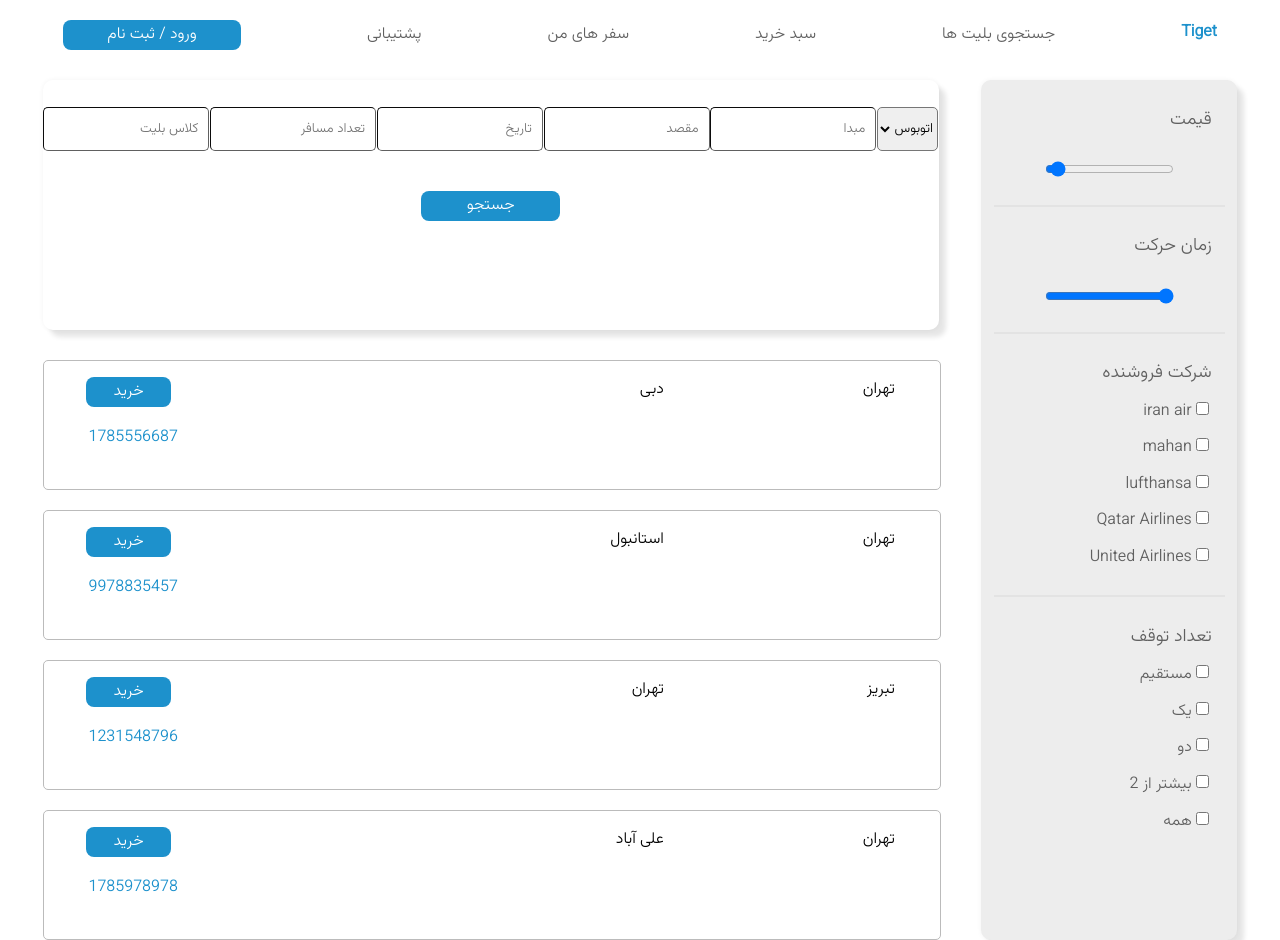
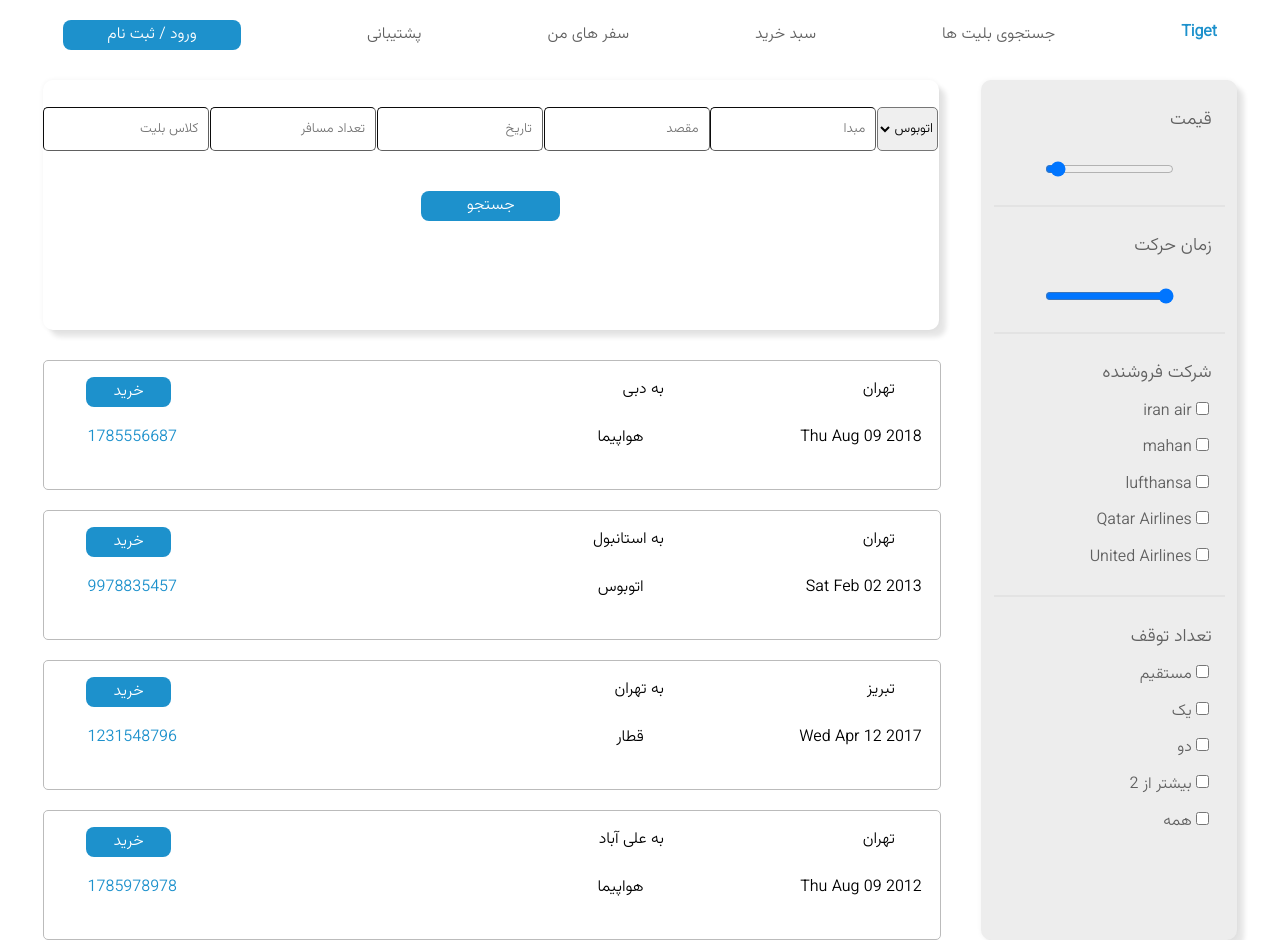
Before and after one commit to TiGet-SBU/TiGet_Frontend, a React (Create React App) app in the folder tiget-front/: page / in a window 1280 px wide. Built offline with nearby package versions, Linux system fonts and the light colour scheme.

Commit message:
finished searchpage

```diff
--- a/tiget-front/src/Components/Ticket/CreateTicket.tsx
+++ b/tiget-front/src/Components/Ticket/CreateTicket.tsx
@@ -10,14 +10,22 @@ const CreateTicket : React.FC<{ ticket: Ticket}> = ({ticket}) =>{
           {ticket.src}
         </div>
         <div className='dst'>
-          {ticket.dst}
+        به {ticket.dst}
         </div>
         <div className='buy'>
           <Button text='خرید' onClick={()=>true}/>
         </div>
       </div>
-      <div className='price'>
-        {ticket.price}
+      <div className='price-time-vehicle-holder'>
+        <div className='time'>
+          {ticket.time.toDateString()}
+        </div>
+        <div className='vehicle'>
+          {ticket.vehicle}
+        </div>
+        <div className='price'>
+          {ticket.price}
+        </div>
       </div>
     </div>
   )
--- a/tiget-front/src/Components/Ticket/Ticket.css
+++ b/tiget-front/src/Components/Ticket/Ticket.css
@@ -25,13 +25,25 @@
 }
 .buy{
     width: 60%;
-    align-self: last baseline;
     direction: ltr;
     margin-left: 5%;
 }
+.price-time-vehicle-holder{
+    display: flex;
+    margin-top: 2%;
+    margin-right: 2%;
+    width: 95%;
+    flex-direction: row;
+}
 .price{
     direction: ltr;
-    margin-left: 5%;
-    margin-top: 2%;
+    margin-left: 2%;
     color: var(--main-color);
+    width: 40%;
 }
+.time{
+    width: 40%;
+}
+.vehicle{
+    width: 40%;
+}
--- a/tiget-front/src/FakeData/fakeData.tsx
+++ b/tiget-front/src/FakeData/fakeData.tsx
@@ -19,10 +19,10 @@ export const fakePreview: Preview[] = [
    {name: "اصفهان", Vehicle : "قطار", description : "نصف جهان",image : img}
  ];
  export const fakeTickets : Ticket[] = [
-   {src: "تهران" , dst:"دبی",time: new Date("2018-8-9"), vehicle:"Airplane", price:1785556687},
-   {src: "تهران" , dst:"استانبول",time: new Date("2013-2-2"), vehicle:"Bus", price:9978835457},
-   {src: "تبریز" , dst:"تهران",time: new Date("2017-4-12"), vehicle:"Train", price:1231548796},
-   {src: "تهران" , dst:"علی آباد",time: new Date("2012-8-9"), vehicle:"Airplane", price:1785978978},
+   {src: "تهران" , dst:"دبی",time: new Date("2018-8-9"), vehicle:"هواپیما", price:1785556687},
+   {src: "تهران" , dst:"استانبول",time: new Date("2013-2-2"), vehicle:"اتوبوس", price:9978835457},
+   {src: "تبریز" , dst:"تهران",time: new Date("2017-4-12"), vehicle:"قطار", price:1231548796},
+   {src: "تهران" , dst:"علی آباد",time: new Date("2012-8-9"), vehicle:"هواپیما", price:1785978978},
  ]
  export const fakeAirLines: string[] = [
    "iran air",
```
